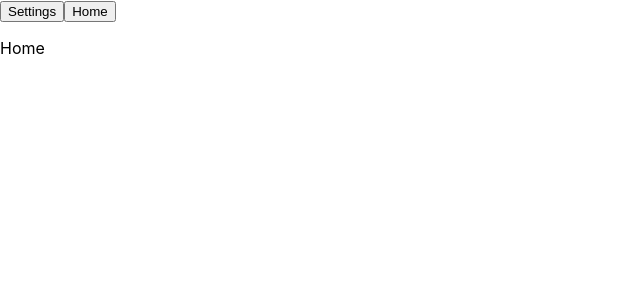
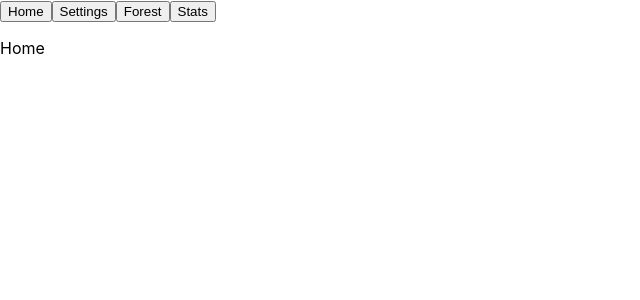
Before and after one commit to mosshan/productivitree, a React (Create React App) app in the folder client/: page / in a window 1280 px wide. Shown: the top 300 px of the page, without its empty margins (0-640 px from the left). Built offline with nearby package versions, Linux system fonts and the light colour scheme.

Commit message:
Modified visibility changes to use state

```diff
--- a/client/package.json
+++ b/client/package.json
@@ -6,6 +6,7 @@
     "@testing-library/jest-dom": "^5.17.0",
     "@testing-library/react": "^13.4.0",
     "@testing-library/user-event": "^13.5.0",
+    "@types/firefox-webext-browser": "^120.0.0",
     "@types/jest": "^27.5.2",
     "@types/node": "^16.18.79",
     "@types/react": "^18.2.52",
--- a/client/src/App.tsx
+++ b/client/src/App.tsx
@@ -1,34 +1,88 @@
-import React from 'react';
+/*global browser*/
+import React, {useState} from 'react';
 import './App.css';
 
+function Home(){
+  return(
+    <div>
+      <p>Home</p>
+    </div>
+  )
+}
 
-function setVisibility(buttonId: string, contentId : string){
-  const homePanel : HTMLElement | null = document.getElementById("home")
-  const settingsPanel : HTMLElement | null = document.getElementById("settings")
-  if(contentId != null && homePanel != null && settingsPanel != null){
-    if(contentId == 'home'){
-      homePanel.style.display = "block"
-      settingsPanel.style.display ="none"
-    } else{
-      homePanel.style.display = "none"
-      settingsPanel.style.display ="block"
-    }
+function Settings(){
+  return(
+    <div>
+      <p>Settings</p>
+    </div>
+  )
+}
 
+function Forest(){
+  return(
+    <div>
+      <p>Forest</p>
+    </div>
+  )
+}
+
+function Stats(){
+  return(
+    <div>
+      <p>Stats</p>
+    </div>
+  )
+}
+
+// Depending on which tab is active, display that content
+function LandingContent(){
+
+  return(
+    <div>
+      <p>Test</p>
+    </div>
+  )
+}
+
+function Landing(){
+  const[content, setContent] = useState('home')
+  const[activeButton, setButton] = useState('homeButton')
+
+  function handleTabChange(buttonId: string, contentId: string){
+    setContent(contentId);
+    setButton(buttonId);
   }
 
+  function renderContent(){
+    switch(content) {
+      case 'forest':
+        return <Forest/>
+      case 'settings':
+        return <Settings/>
+      case 'stats':
+        return <Stats/>
+      default:
+        return <Home/>
+    }
+  }
+
+  return (
+    <div>
+      <div className='landingTabs'>
+        <button id="homeButton" onClick={()=>handleTabChange('homeButton', 'home')}>Home</button>
+        <button id="settingsButton" onClick={()=>handleTabChange('settingsButton', 'settings')}>Settings</button>
+        <button id="forestButton" onClick={()=>handleTabChange('forestButton', 'forest')}>Forest</button>
+        <button id="statsButton" onClick={()=>handleTabChange('statsButton', 'stats')}>Stats</button>
+      </div>
+      {renderContent()}
+    </div>
+  );
 }
 
 function App() {
   return (
     <div>
-      <button id="settingsButton" onClick={() => setVisibility('settingsButton', 'settings')}>Settings</button>
-      <button id="homeButton" onClick={() => setVisibility('homeButton', 'home')}>Home</button>
-      <div id="home" style={{display: 'block'}}>
-        <p>Home</p>
-      </div>
-      <div id="settings" style={{display: 'none'}}>
-        <p>Settings</p>
-      </div>
+      <Landing/>
     </div>
   );
 }
```
Also changed, not shown: 1 other file (tests, documents, lock files or other folders).
